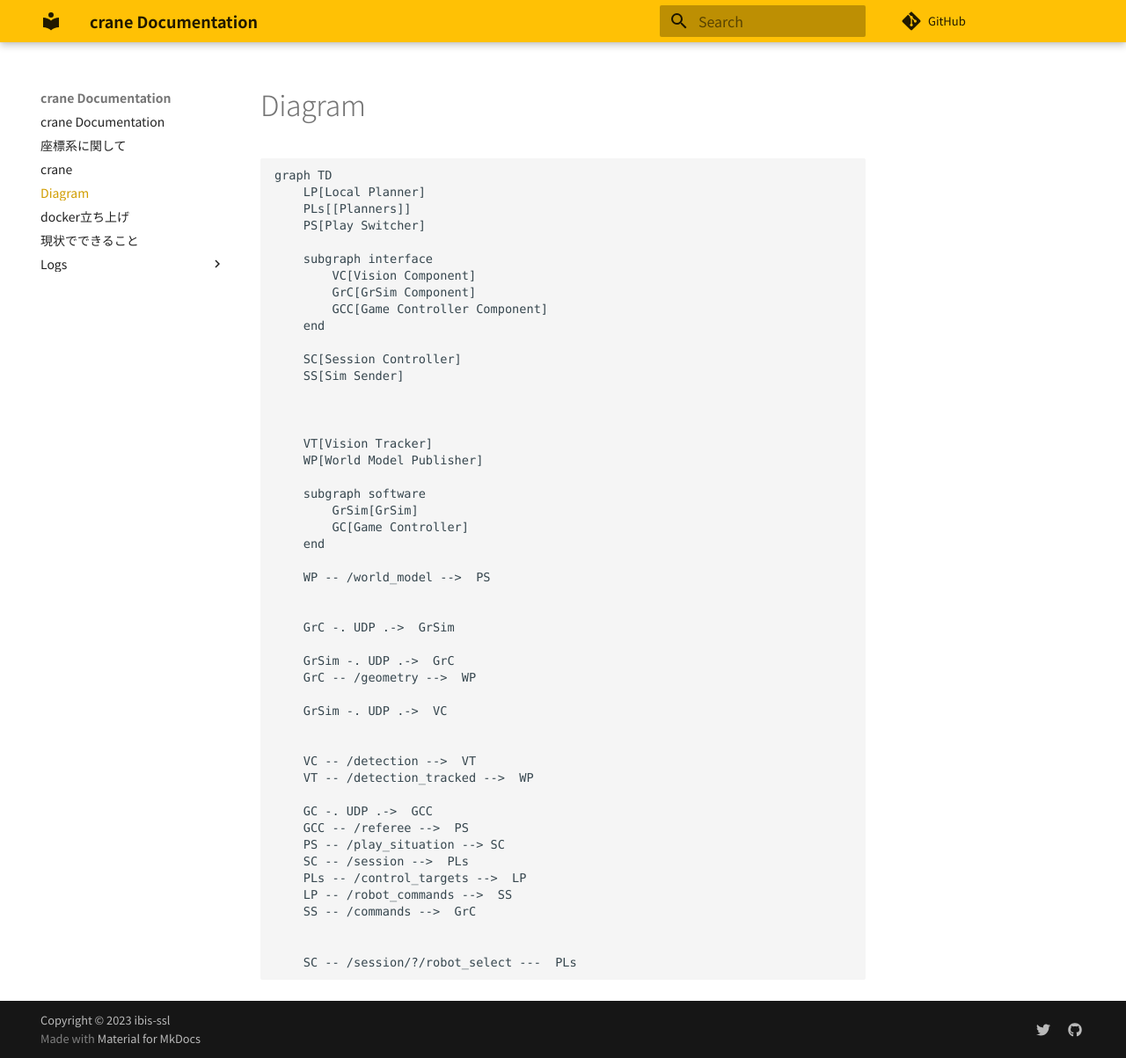
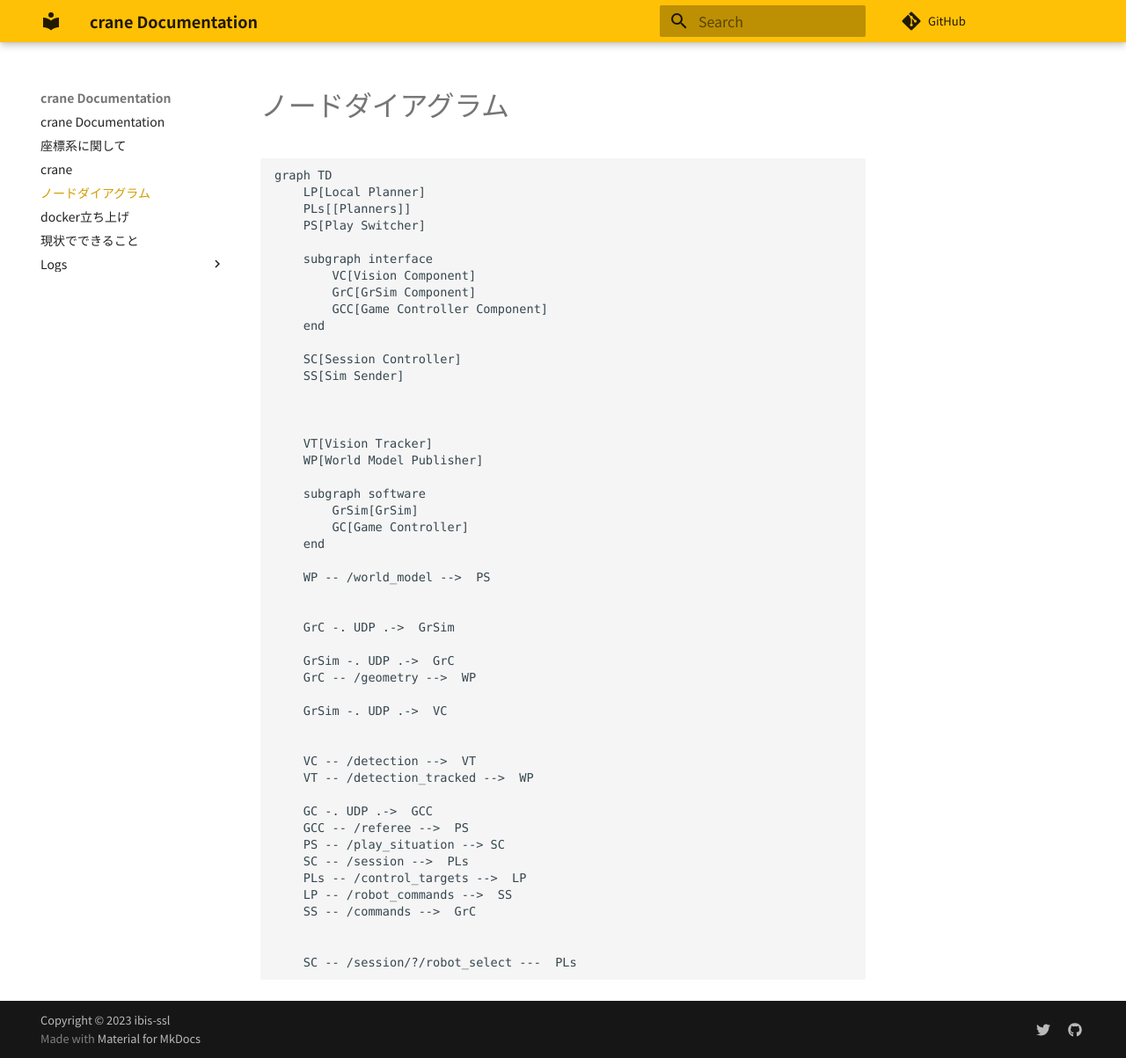
Before and after one commit to ibis-ssl/ibis_documentation, an MkDocs documentation site: the page built from docs/diagram.md, in a window 1280 px wide and 1203 px high. Shown: the whole window at 88% size. Built offline with MkDocs 1.6.1 and Material for MkDocs 9.7.7, drawn with Linux system fonts in a browser that asks for light colours; some web fonts are replaced; comment, search, counter and statistics services are not loaded.

Commit message:
🔄 synced local 'docs' with remote 'docs'

````diff
--- a/docs/diagram.md
+++ b/docs/diagram.md
@@ -1,4 +1,4 @@
-
+# ノードダイアグラム
 
 ```mermaid
 graph TD
````
